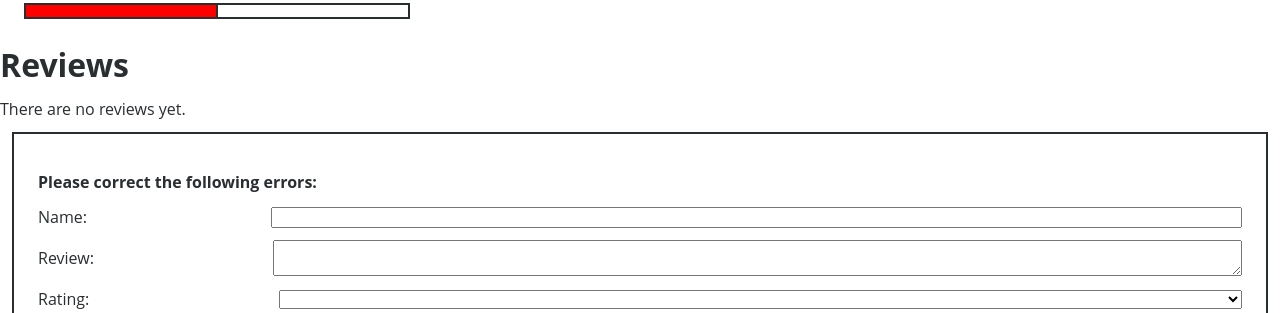
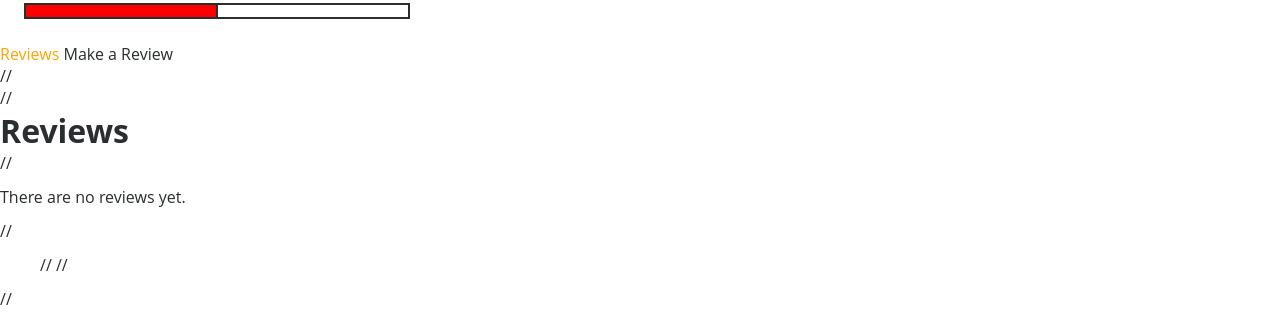
Before and after one commit to AmirahChamble/vueMasteryBasics, a plain HTML site: page index.html in a window 1280 px wide. Shown: the part 854-1167 px from the top of the page. Drawn offline with nearby package versions, Linux system fonts and the light colour scheme.

Commit message:
feat: added basic tabs

```diff
--- a/main.js
+++ b/main.js
@@ -52,21 +52,23 @@ Vue.component('product',{
                         </div>
                     </div>
 
-                    <div>
-                        <h1> Reviews </h1>
-                        <p v-if="!reviews.length"> There are no reviews yet. </p>
+                    <product-tabs/>
 
-                        <ul>
-                            <li v-for="review in reviews" >
-                                <p>Name: {{ review.name }} </p>
-                                <p>Review: {{ review.review }} </p>
-                                <p>Ratint: {{ review.rating }} </p>
-                             </li>
-                        </ul>
+                    // <div>
+                    //     <h1> Reviews </h1>
+                    //     <p v-if="!reviews.length"> There are no reviews yet. </p>
 
-                    </div>
+                    //     <ul>
+                    //         <li v-for="review in reviews" >
+                    //             <p>Name: {{ review.name }} </p>
+                    //             <p>Review: {{ review.review }} </p>
+                    //             <p>Ratint: {{ review.rating }} </p>
+                    //          </li>
+                    //     </ul>
 
-                    <product-review @review-resubmitted="addReview"/>
+                    // </div>
+
+                    // <product-review @review-resubmitted="addReview"/>
                 </div>
     `,
     data(){
@@ -126,7 +128,7 @@ Vue.component('product-review',{
     template: `
         <form class="product-form" @submit.prevent="onSumbit">
 
-            <p v-for=" errors.length ">
+            <p v-if=" errors.length ">
                 <b>Please correct the following errors: </b>
                 <ul>
                     <li v-for=" error in errors"> {{ error }}</li>
@@ -198,6 +200,25 @@ Vue.component('product-review',{
 
 })
 
+Vue.component('product-tabs', {
+    template: `
+    <div>
+        <span
+            :class="{activeTab : selectedTab === tab}"
+            class="tabs"
+            v-for="(tab, index) in tabs"
+            :key="index"
+            @click = "selectedTab = tab"
+            > {{ tab }} </span>
+    </div>
+    `,
+    data(){
+        return{
+            tabs: ["Reviews", "Make a Review"],
+            selectedTab: "Reviews"
+        }
+    }
+})
 var app = new Vue ({
     el: "#app",
     data: {
--- a/style.css
+++ b/style.css
@@ -148,3 +148,7 @@ label{
     margin-right: 24px;
     margin-top: 12px;
 }
+
+.activeTab{
+    color: orange;
+}
```
